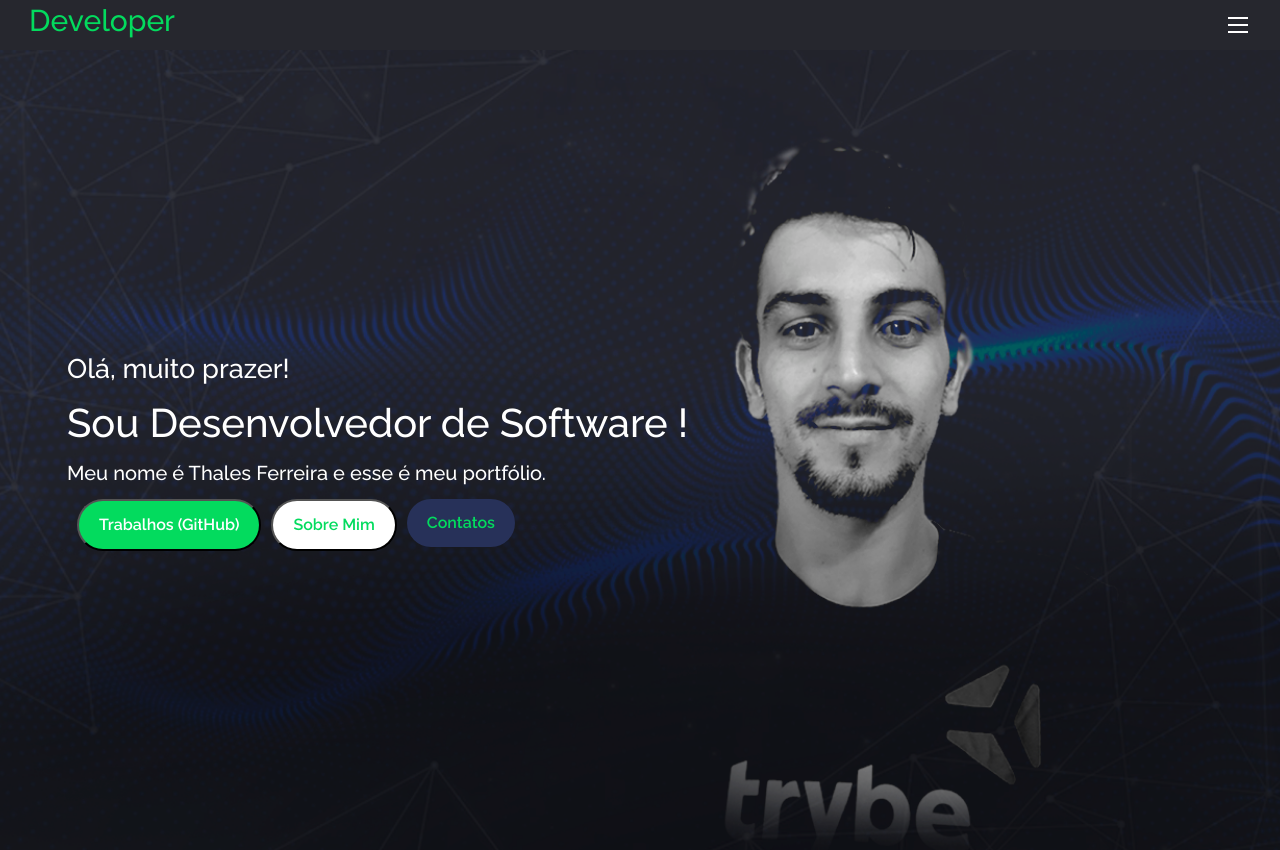
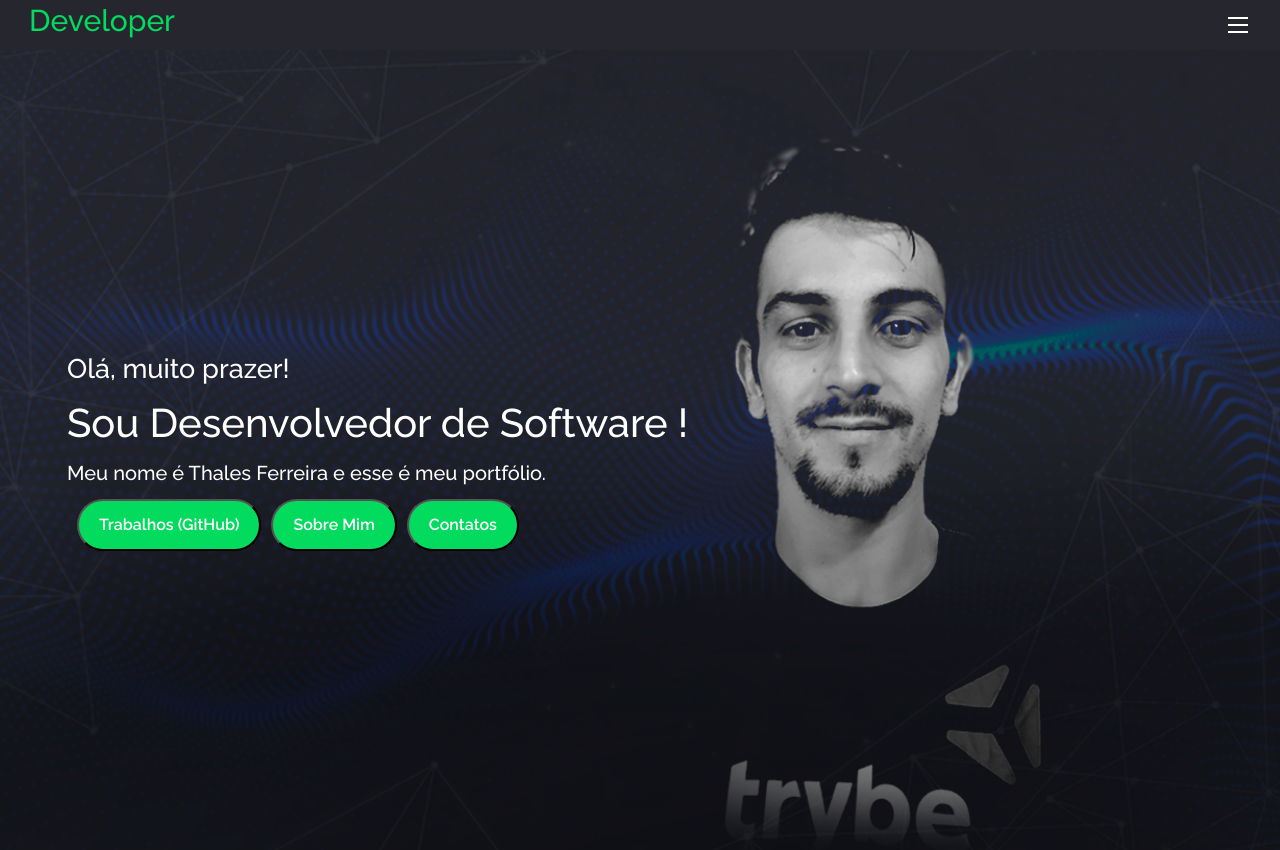
Before and after one commit to ThalesDFerreira/ThalesDFerreira.github.io, a React (Create React App) app: page / in a window 1280 px wide. Built offline with nearby package versions, Linux system fonts and the light colour scheme.

Commit message:
Ajustando cores botões Home

```diff
--- a/src/pages/Home.css
+++ b/src/pages/Home.css
@@ -73,32 +73,31 @@ body {
 
 #btn-aboult {
   border-radius: 40px;
-  background-color: white;
-  color: rgb(3, 219, 94);
+  background-color: rgb(3, 219, 94);
+  color: white;
   margin-left: 10px;
   font-weight: 550;
   padding: 12px 20px;
 }
 
 #btn-aboult:hover {
-  background-color: rgb(3, 219, 94);
-  color: white;
+  background-color: rgb(15, 138, 66);
+  color: rgb(3, 219, 94);
   box-shadow: none;
 }
 
 #btn-contacts {
   border-radius: 40px;
-  background-color: rgb(39, 49, 89);
-  color: rgb(3, 219, 94);
+  background-color: rgb(3, 219, 94);
+  color: white;
   margin-left: 10px;
-  border: rgb(3, 219, 94);
   font-weight: 550;
   padding: 12px 20px;
 }
 
 #btn-contacts:hover {
-  background-color: rgb(3, 219, 94);
-  color: rgb(39, 49, 89);
+  background-color: rgb(15, 138, 66);
+  color: rgb(3, 219, 94);
   box-shadow: none;
 }
 
```
